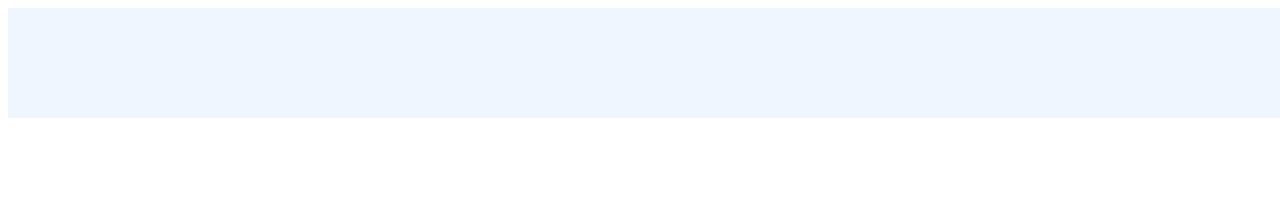
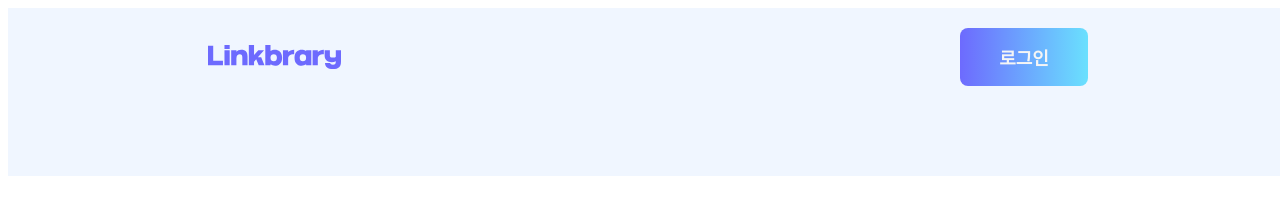
Before and after one commit to whai2/Linkbrary, a plain HTML site: page index2.html in a window 1280 px wide. Drawn offline with Linux system fonts and the light colour scheme.

Commit message:
refactor(ui gnb): BEM에 맞게 수정, gnb 블록 중첩, 로고 블록, 버튼 블록 리팩토링

```diff
--- a/index2.html
+++ b/index2.html
@@ -8,7 +8,28 @@
   </head>
   <body>
     <header class="board board_gnb_ly board_lb_bg_color">
-      <div></div>
+      <div class="gnb gnb_ly">
+        <div class="logo logo_gnb">
+          <a href="/">
+            <svg xmlns="http://www.w3.org/2000/svg" width="133" height="24" viewBox="0 0 133 24" fill="none" class="gnb-inner-box__logo">
+              <path d="M5.20583 15.7049V0.792232H0V20.2718H14.9638V15.7049H5.20583Z" fill="#6D6AFE"/>
+              <path d="M21.6801 20.2718V5.12621H16.4743V20.2718H21.6801ZM21.6801 3.96117V0H16.4743V3.96117H21.6801Z" fill="#6D6AFE"/>
+              <path d="M33.1713 4.66019C31.117 4.66019 29.5062 5.42913 28.409 6.71068V5.12621H23.2032V20.2718H28.409V13.4913C28.4557 10.5786 29.7397 9.34369 31.8407 9.34369C33.6382 9.34369 34.3385 10.2524 34.3385 12.4194V20.2718H39.5444V11.5107C39.5444 6.92039 37.8169 4.66019 33.1713 4.66019Z" fill="#6D6AFE"/>
+              <path d="M46.0405 10.0893V0H40.8347V20.2718H46.0405V16.7068L48.2116 14.167L50.7328 20.2718H56.4755L53.184 12.233H49.869L56.0087 5.12621H50.3359L46.0405 10.0893Z" fill="#6D6AFE"/>
+              <path d="M67.0849 20.7379C70.2364 20.7379 74.1116 18.9437 74.1116 12.699C74.1116 6.45437 70.2364 4.66019 67.0849 4.66019C65.3341 4.66019 63.77 5.17281 62.5094 6.03495V0H57.3035V20.2718H62.5094V19.3631C63.77 20.2485 65.3341 20.7379 67.0849 20.7379ZM65.7076 16.1942C63.91 16.1942 62.5094 15.2854 62.5094 12.699V12.5126C62.5794 10.0893 63.9567 9.20388 65.7076 9.20388C67.7152 9.20388 68.9058 10.2524 68.9058 12.699C68.9058 15.1689 67.7152 16.1942 65.7076 16.1942Z" fill="#6D6AFE"/>
+              <path d="M74.935 20.2718H80.1409V13.9573C80.1876 11.0214 81.5182 9.32039 86.1638 9.32039V4.66019C83.3624 4.66019 81.3781 5.63883 80.1409 7.1068V5.12621H74.935V20.2718Z" fill="#6D6AFE"/>
+              <path d="M93.541 20.7379C95.2685 20.7379 96.8559 20.2485 98.1165 19.3631V20.2718H103.322V5.12621H98.1165V6.03495C96.8559 5.17281 95.2685 4.66019 93.541 4.66019C90.3895 4.66019 86.5143 6.45437 86.5143 12.699C86.5143 18.9437 90.3895 20.7379 93.541 20.7379ZM94.9183 16.1942C92.9107 16.1942 91.7201 15.1689 91.7201 12.699C91.7201 10.2524 92.9107 9.20388 94.9183 9.20388C96.7159 9.20388 98.1165 10.1359 98.1165 12.699C98.1165 15.2854 96.7159 16.1942 94.9183 16.1942Z" fill="#6D6AFE"/>
+              <path d="M104.613 20.2718H109.819V13.9573C109.865 11.0214 111.196 9.32039 115.841 9.32039V4.66019C113.04 4.66019 111.056 5.63883 109.819 7.1068V5.12621H104.613V20.2718Z" fill="#6D6AFE"/>
+              <path d="M127.794 5.12621V11.7204C127.234 12.3495 126.23 12.6058 125.063 12.6058C122.588 12.6058 121.865 11.8369 121.865 10.4155V5.12621H116.659V10.7883C116.659 14.9359 119.6 17.1728 123.686 17.1728C125.203 17.1728 126.604 16.8466 127.794 16.2874V16.8466C127.794 18.9204 127 19.666 124.946 19.666C123.242 19.666 122.425 19.1534 122.191 17.965H116.962C117.383 22.2524 119.694 24 124.946 24C130.666 24 133 21.9029 133 16.4505V5.12621H127.794Z" fill="#6D6AFE"/>
+            </svg>
+          </a>
+        </div>
+        <a href="/signin" class="button_hypl">
+          <div class="button button_ly button_style button_color">
+            <span class="button__login">로그인</span>
+          </div>
+        </a>
+      </div>
     </header>
     <main class="board board_bg_color">
       <article class="board board_auth_ly board_lb_bg_color"></article>
--- a/main.css
+++ b/main.css
@@ -96,3 +96,56 @@ body {
 .footer_color {
   /*background: var(--The-julge-black, #111322);*/
 }
+
+
+/*gnb 레이아웃*/
+.gnb_ly {
+  display: flex;
+  justify-content: space-between;
+  align-items: center;
+  align-self: stretch;
+}
+
+/*gnb, 로고 블록, 버튼 블록*/
+.gnb {
+  width: 100%;
+}
+
+.logo_gnb {
+  width: 133px;
+  height: 24px;
+}
+
+
+/*버튼 레이아웃*/
+.button_ly {
+  display: flex;
+  width: 128px;
+  padding: 16px 20px;
+  justify-content: center;
+  align-items: center;
+  gap: 10px;
+}
+
+/* 버튼 스타일, 컬러*/
+.button_hypl {
+  text-decoration-line: none;
+}
+
+.button_style {
+  border-radius: 8px;
+}
+
+.button_color {
+  background: var(--gra-purpleblue-to-skyblue, linear-gradient(91deg, var(--Linkbrary-primary-color, #6D6AFE) 0.12%, #6AE3FE 101.84%));
+}
+
+/* 버튼 블록 > 로그인 엘리먼트*/
+.button__login {
+  color: var(--Grey-Light, #F5F5F5);
+  font-family: Pretendard;
+  font-size: 18px;
+  font-style: normal;
+  font-weight: 600;
+  line-height: normal;
+}
```
